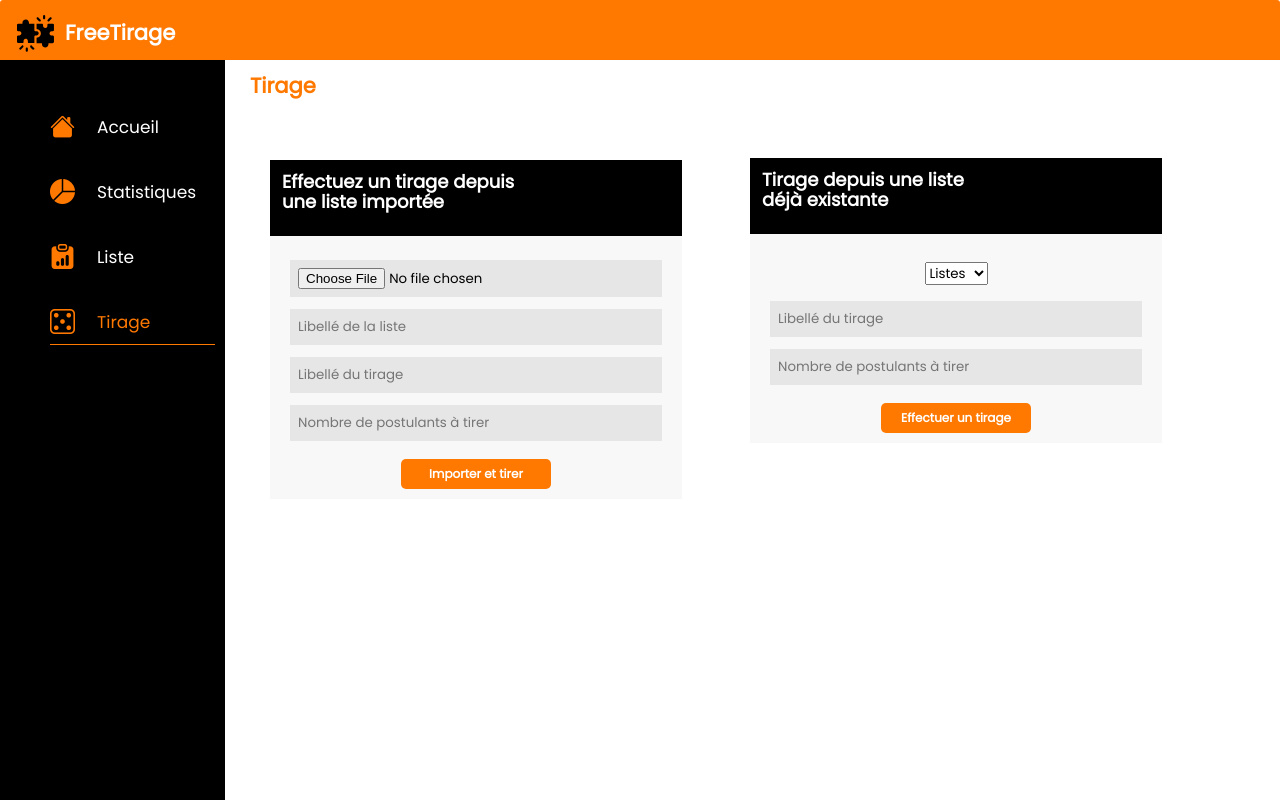
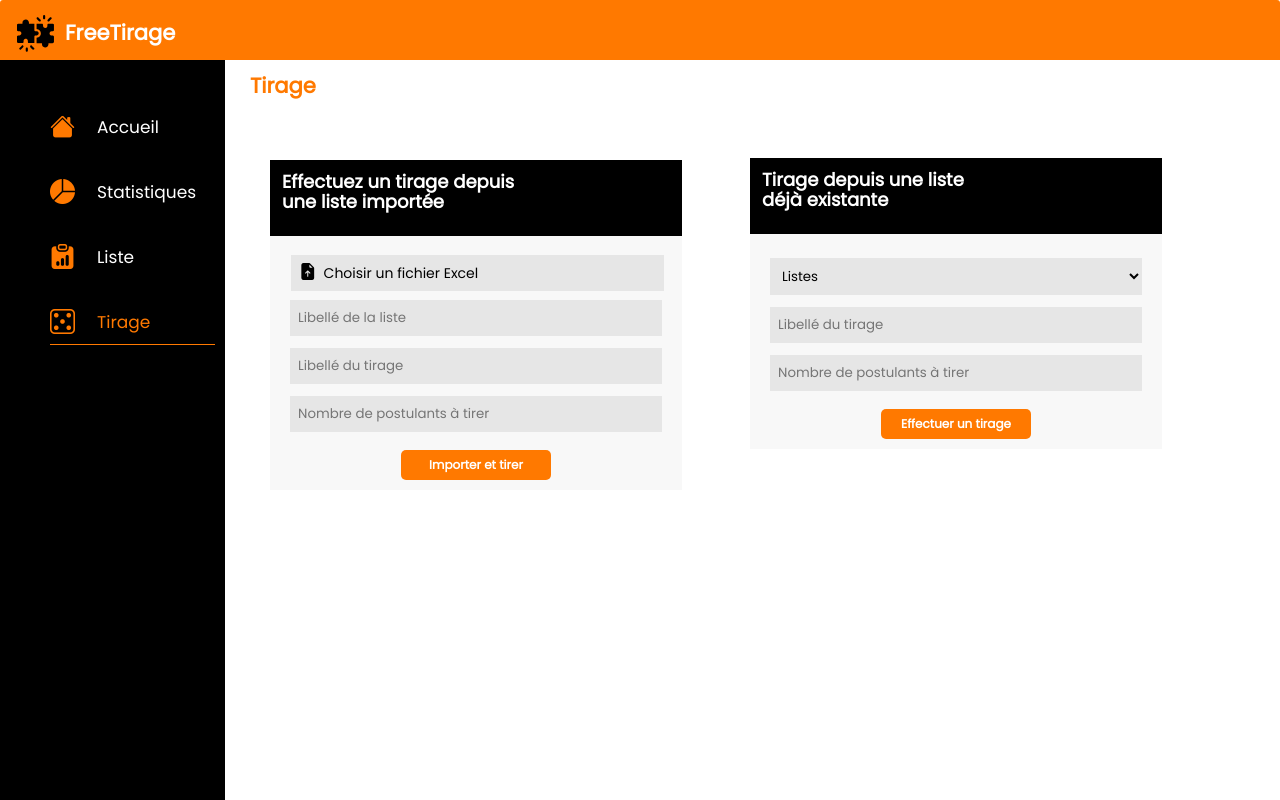
Before and after one commit to IvinoDev/FreeTirageFront-end, an Angular app: page /tirage in a window 1280 px wide. Built offline with nearby package versions, Linux system fonts and the light colour scheme.

Commit message:
finishing the tirage form

```diff
--- a/src/app/tirage/tirage.component.html
+++ b/src/app/tirage/tirage.component.html
@@ -1,13 +1,20 @@
 <h1>Tirage</h1>
 <div class="tirage_forms">
+
     <div class="import_form">
+
         <div class="form_title">
             <p>Effectuez un tirage depuis<br> une liste importée</p>
         </div>
+
         <div class="form_body">
+
             <form action="#">
                 <br>
-                <input type="file" class="file" name="file" placeholder="Choisir un fichier Excel">
+                <input type="file" id="file" name="file">
+                <div style="width: 100%;" class="label_div">
+                    <label for="file"><i class="bi bi-file-earmark-arrow-up-fill"></i>&nbsp; Choisir un fichier Excel</label>
+                </div>
                 <br>
                 <br>
                 <input type="text" class="new_list_name" placeholder="Libellé de la liste">
@@ -20,9 +27,16 @@
                 <br>
                 <br>
                 <button class="button4">Importer et tirer</button>
+
             </form>
+
         </div>
+
     </div>
+
+
+
+
     <div class="list_form">
         <div class="form_title">
             <p>Tirage depuis une liste<br> déjà existante</p>
@@ -49,4 +63,6 @@
             </form>
         </div>
     </div>
+
+
 </div>
--- a/src/app/tirage/tirage.component.scss
+++ b/src/app/tirage/tirage.component.scss
@@ -1,3 +1,5 @@
+
+
 h1 {
     color: #FF7900;
     font-weight: 800;
@@ -88,3 +90,46 @@ h1 {
     color: white;
     box-shadow: 0 12px 16px 0 rgba(0, 0, 0, 0.24), 0 17px 50px 0 rgba(0, 0, 0, 0.19);
 }
+
+
+
+input[type="file"] {
+    display: none;
+    width: 90%;
+
+}
+
+.label_div label {
+
+    background-color: #E6E6E6;
+    width: 86.5%;
+    border: none;
+    justify-content: left;
+    text-align: left;
+    padding: 2%;
+    margin: -1%;
+}
+
+.bi-file-earmark-arrow-up-fill::before {
+    font-size: 17px;
+}
+
+
+
+.lists {
+    width: 94%;
+    background-color: #E6E6E6;
+    border: none;
+    justify-content: left;
+    text-align: left;
+    padding: 2%;
+    margin: -1%;
+}
+
+label {
+    position: absolute;
+    left: 25px;
+    right: 0;
+    top: 30%;
+
+}
```
